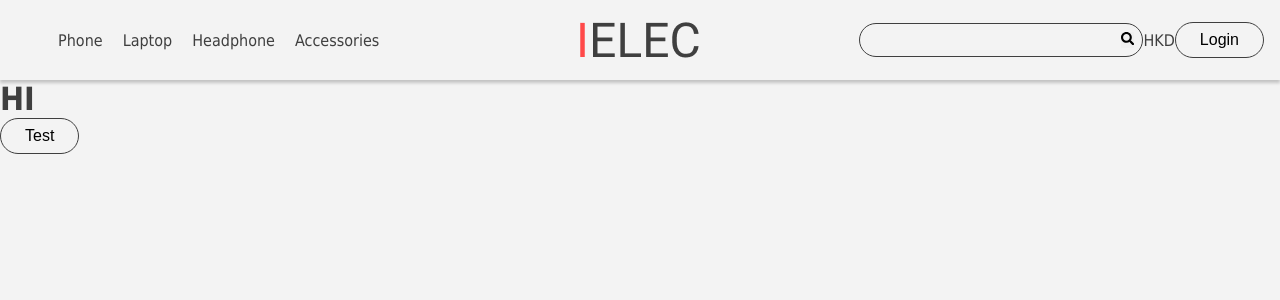
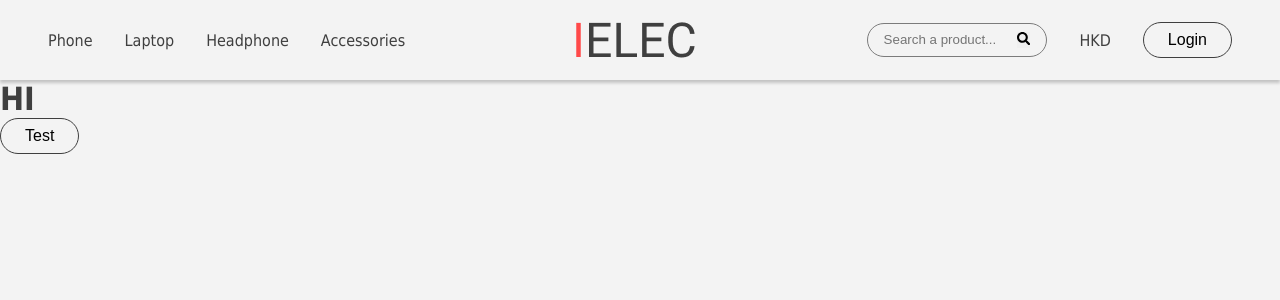
Before and after one commit to phyauab/ielec, a React (Create React App) app: page / in a window 1280 px wide. Shown: the top 300 px of the page. Built offline with nearby package versions, Linux system fonts and the light colour scheme.

Commit message:
add helpers and update searchBar style

```diff
--- a/src/components/Navbar.js
+++ b/src/components/Navbar.js
@@ -4,12 +4,13 @@ import { FaBars } from "react-icons/fa";
 import { Button, SearchBar } from "./UI";
 import logo from "../assets/Logo.png";
 import links from "../utils/links";
+import { capitalize } from "../utils/helpers";
 
 const Wrapper = styled.div`
+  align-items: center;
   box-shadow: 0px 3px 3px rgba(0, 0, 0, 0.2);
   color: ${(props) => props.theme.background};
   display: flex;
-  align-items: center;
   justify-content: space-between;
   padding: 1rem;
   height: 80px;
@@ -22,11 +23,12 @@ const Wrapper = styled.div`
       justify-content: center;
     }
     ul {
-      padding: 0 2rem;
       align-items: center;
       display: flex;
+      justify-content: center;
+      gap: 2rem;
       list-style: none;
-      justify-content: space-around;
+      padding: 0 2rem;
       width: 100%;
     }
   }
@@ -42,6 +44,9 @@ const Wrapper = styled.div`
     display: none;
     @media (min-width: 768px) {
       display: flex;
+      padding: 0 2rem;
+      justify-content: flex-end;
+      gap: 2rem;
     }
   }
   .nav-menu {
@@ -59,7 +64,7 @@ const Navbar = () => {
       <div className="nav-left">
         <ul>
           {links.map((link) => (
-            <li>{link.text.charAt(0).toUpperCase() + link.text.slice(1)}</li>
+            <li>{capitalize(link.text)}</li>
           ))}
         </ul>
       </div>
--- a/src/components/UI/SearchBar.js
+++ b/src/components/UI/SearchBar.js
@@ -1,12 +1,13 @@
-import React from "react";
+import { React, useState, useEffect, useRef } from "react";
 import styled from "styled-components";
 import { FaSearch } from "react-icons/fa";
 
 const Wrapper = styled.div`
-  border: 1px solid ${(props) => props.theme.primary};
+  border: 1px solid #7b7b7b;
   border-radius: 25px;
   background: ${(props) => props.theme.body};
-  padding: 0.5rem;
+  padding: 0.5rem 1rem;
+  transition: 0.2s linear;
   input {
     border: none;
     background: ${(props) => props.theme.body};
@@ -21,9 +22,31 @@ const Wrapper = styled.div`
 `;
 
 export const SearchBar = () => {
+  const [isFocus, setIsFocus] = useState(false);
+  const wrapperRef = useRef(null);
+
+  useEffect(() => {
+    if (isFocus) {
+      wrapperRef.current.style.borderColor = "#2D2D2D";
+      wrapperRef.current.style.boxShadow = "4px 4px 4px #DCDCDC";
+    } else {
+      wrapperRef.current.style.borderColor = "#7b7b7b";
+      wrapperRef.current.style.boxShadow = "";
+    }
+  }, [isFocus]);
+
   return (
-    <Wrapper>
-      <input type="text"></input>
+    <Wrapper ref={wrapperRef}>
+      <input
+        type="text"
+        onFocus={() => {
+          setIsFocus(true);
+        }}
+        onBlur={() => {
+          setIsFocus(false);
+        }}
+        placeholder="Search a product..."
+      ></input>
       <button>
         <FaSearch />
       </button>
--- /dev/null
+++ b/src/utils/helpers.js
@@ -0,0 +1,3 @@
+export const capitalize = (s) => {
+  return s.charAt(0).toUpperCase() + s.slice(1);
+};
```
